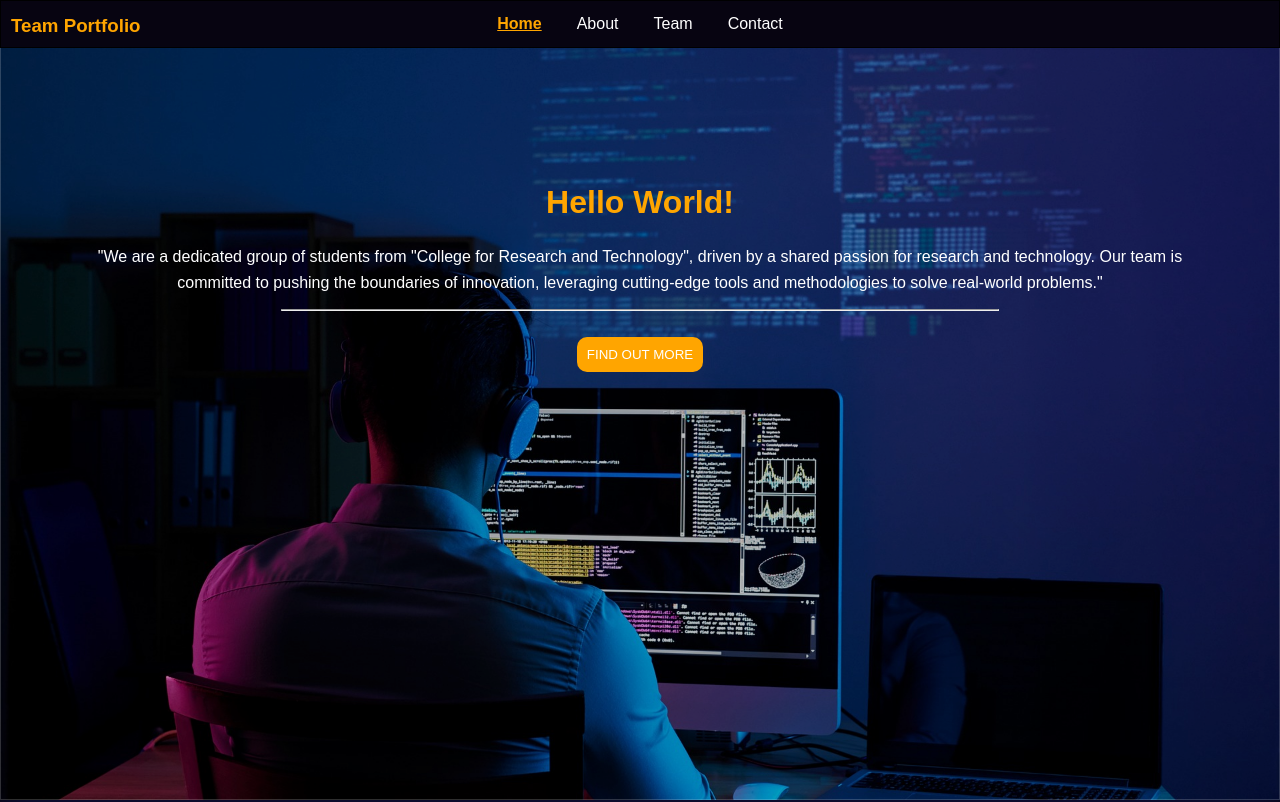
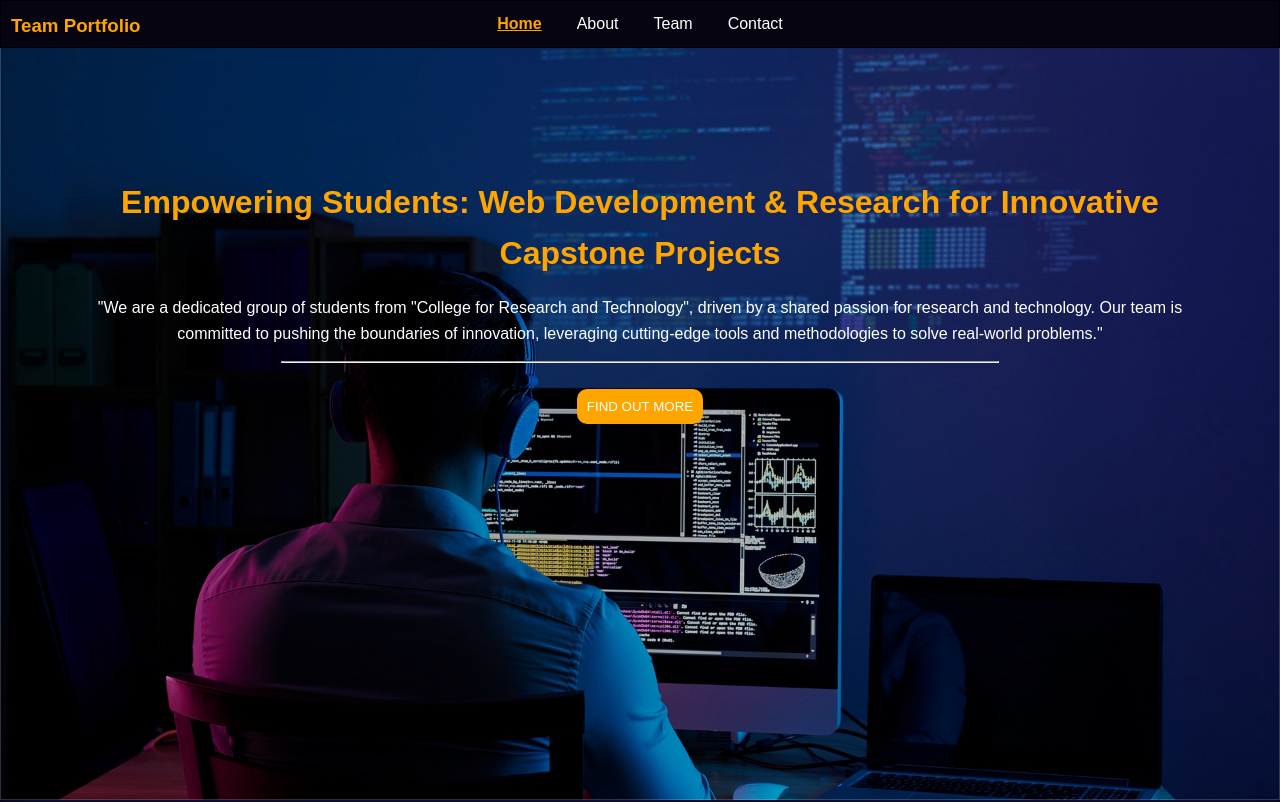
Before and after one commit to DevCodeAL/Team-Portfolio-College-2024, a React (Vite) app: page / in a window 1280 px wide. Shown: the top 802 px of the page. Built offline with nearby package versions, Linux system fonts and the light colour scheme.

Commit message:
changed new title

```diff
--- a/src/pages/Home.jsx
+++ b/src/pages/Home.jsx
@@ -52,7 +52,7 @@ const Home = ()=>{
             <div className="hero-division">
                 <div className="h-child1">
                     <div  className="text-container">
-                    <h1 className="title-h">Hello World!</h1>
+                    <h1 className="title-h">Empowering Students: Web Development & Research for Innovative Capstone Projects</h1>
                     <p className="content">"We are a dedicated group of students from "College for Research and Technology", driven by a shared passion for research and technology. Our team is committed to pushing the boundaries of innovation, leveraging cutting-edge tools and methodologies to solve real-world problems."</p>
                     <hr className="line"/>
                     <button className="btn">FIND OUT MORE</button>
```
